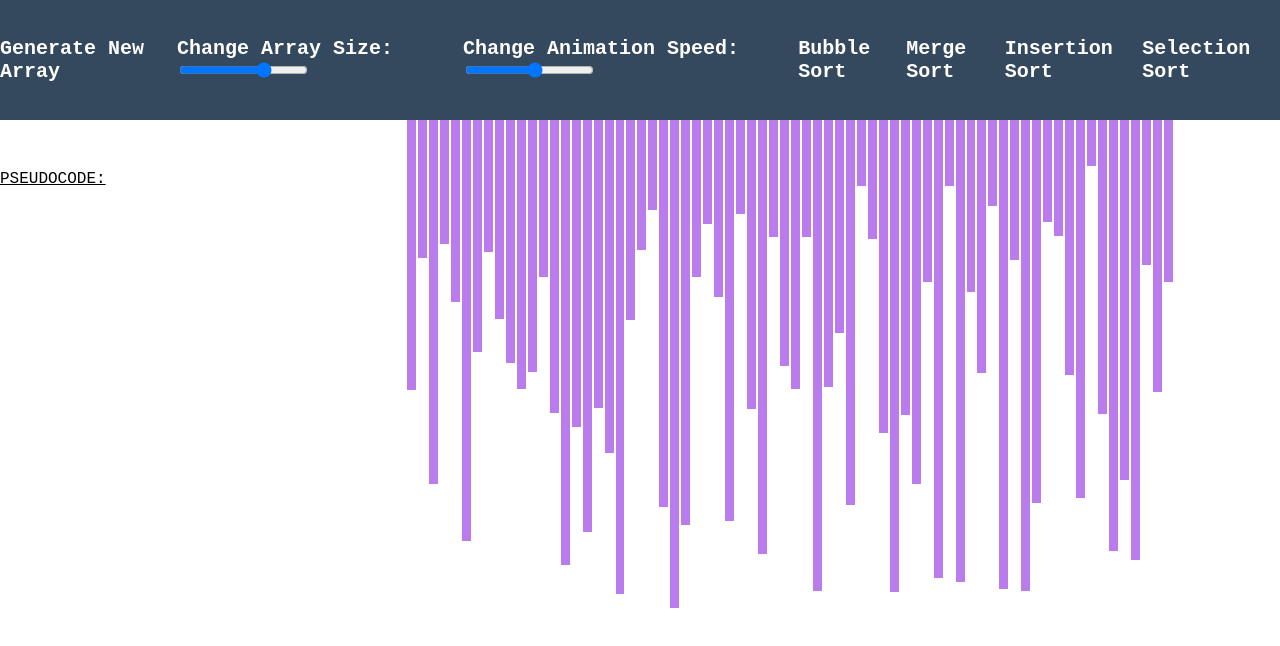
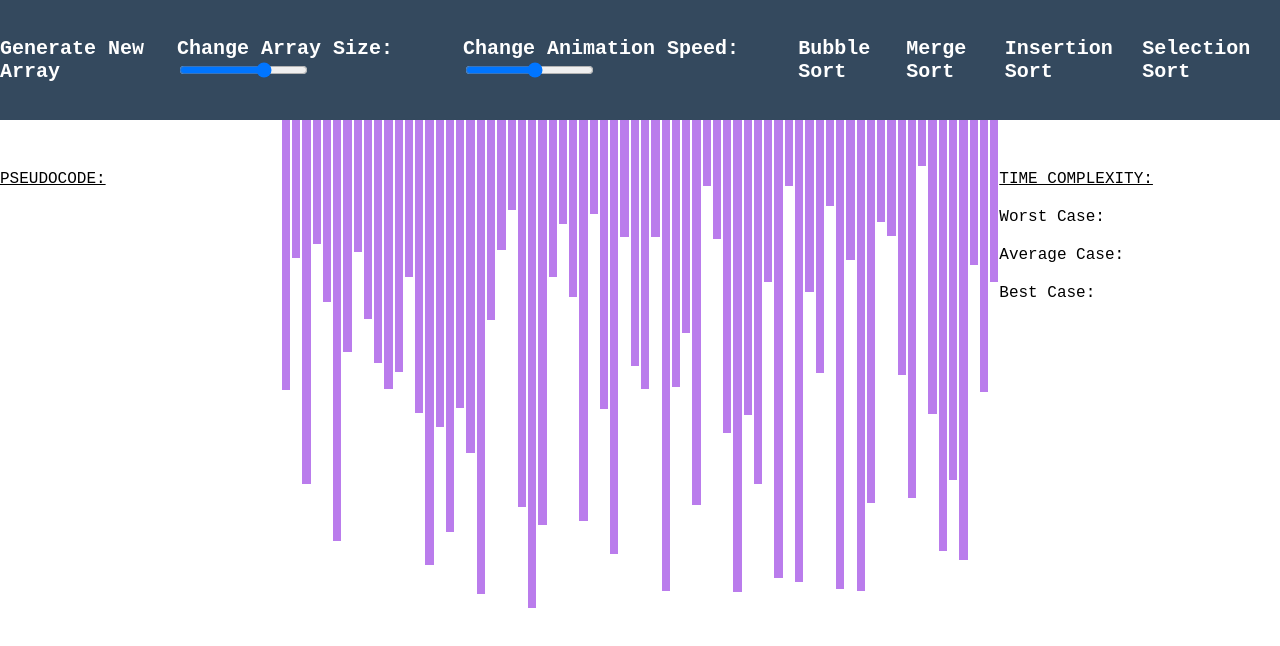
Before and after one commit to Rajat352/algorithm-visualizer, a React (Vite) app: page / in a window 1280 px wide. Shown: the top 646 px of the page. Built offline with nearby package versions, Linux system fonts and the light colour scheme.

Commit message:
added functionality to display time complexities of each algorithm

```diff
--- a/src/SortingVisualizer/SortingVisualizer.css
+++ b/src/SortingVisualizer/SortingVisualizer.css
@@ -21,8 +21,13 @@ body {
 }
 
 .comp-container {
-  font-size: 20px;
+  padding-top: 50px;
+  font-size: 16px;
   width: 300px;
+}
+
+.comp-container > div {
+  padding-top: 20px;
 }
 
 .bars {
--- a/src/SortingVisualizer/SortingVisualizer.jsx
+++ b/src/SortingVisualizer/SortingVisualizer.jsx
@@ -40,6 +40,22 @@ export default function SortingVisualizer() {
           existingText + "<pre>" + pseudoCode + "</pre>";
       }
 
+      const currW = document.getElementById("worst-case").innerHTML;
+      if (currW == "Worst Case: ") {
+        document.getElementById("worst-case").innerHTML = currW + "O(n log(n))";
+      }
+
+      const currA = document.getElementById("average-case").innerHTML;
+      if (currA == "Average Case: ") {
+        document.getElementById("average-case").innerHTML =
+          currA + "θ(n log(n))";
+      }
+
+      const currB = document.getElementById("best-case").innerHTML;
+      if (currB == "Best Case: ") {
+        document.getElementById("best-case").innerHTML = currW + "Ω(n log(n))";
+      }
+
       const isColorChange = i % 3 !== 2;
       if (isColorChange) {
         const [barOneIdx, barTwoIdx] = animations[i];
@@ -73,6 +89,21 @@ export default function SortingVisualizer() {
     const existingText = document.getElementById("code-container").innerHTML;
     document.getElementById("code-container").innerHTML =
       existingText + "<pre>" + pseudoCode + "</pre>";
+
+    const currW = document.getElementById("worst-case").innerHTML;
+    if (currW == "Worst Case: ") {
+      document.getElementById("worst-case").innerHTML = currW + "O(n ^ 2)";
+    }
+
+    const currA = document.getElementById("average-case").innerHTML;
+    if (currA == "Average Case: ") {
+      document.getElementById("average-case").innerHTML = currA + "θ(n^2)";
+    }
+
+    const currB = document.getElementById("best-case").innerHTML;
+    if (currB == "Best Case: ") {
+      document.getElementById("best-case").innerHTML = currW + "Ω(n)";
+    }
 
     const move = moves.shift();
     const [i, j] = move.indices;
@@ -114,6 +145,21 @@ export default function SortingVisualizer() {
     document.getElementById("code-container").innerHTML =
       existingText + "<pre>" + pseudoCode + "</pre>";
 
+    const currW = document.getElementById("worst-case").innerHTML;
+    if (currW == "Worst Case: ") {
+      document.getElementById("worst-case").innerHTML = currW + "O(n ^ 2)";
+    }
+
+    const currA = document.getElementById("average-case").innerHTML;
+    if (currA == "Average Case: ") {
+      document.getElementById("average-case").innerHTML = currA + "θ(n^2)";
+    }
+
+    const currB = document.getElementById("best-case").innerHTML;
+    if (currB == "Best Case: ") {
+      document.getElementById("best-case").innerHTML = currW + "Ω(n^2)";
+    }
+
     const move = moves.shift();
     const [i, j] = move.indices;
 
@@ -152,6 +198,21 @@ export default function SortingVisualizer() {
     const existingText = document.getElementById("code-container").innerHTML;
     document.getElementById("code-container").innerHTML =
       existingText + "<pre>" + pseudoCode + "</pre>";
+
+    const currW = document.getElementById("worst-case").innerHTML;
+    if (currW == "Worst Case: ") {
+      document.getElementById("worst-case").innerHTML = currW + "O(n ^ 2)";
+    }
+
+    const currA = document.getElementById("average-case").innerHTML;
+    if (currA == "Average Case: ") {
+      document.getElementById("average-case").innerHTML = currA + "θ(n^2)";
+    }
+
+    const currB = document.getElementById("best-case").innerHTML;
+    if (currB == "Best Case: ") {
+      document.getElementById("best-case").innerHTML = currW + "Ω(n)";
+    }
 
     const move = moves.shift();
     const [i, j] = move.indices;
@@ -208,7 +269,12 @@ export default function SortingVisualizer() {
             ></div>
           ))}
         </div>
-        <div className="color-container"></div>
+        <div className="comp-container">
+          <u>TIME COMPLEXITY:</u>
+          <div id="worst-case">Worst Case: </div>
+          <div id="average-case">Average Case: </div>
+          <div id="best-case">Best Case: </div>
+        </div>
       </div>
     </div>
   );
```
